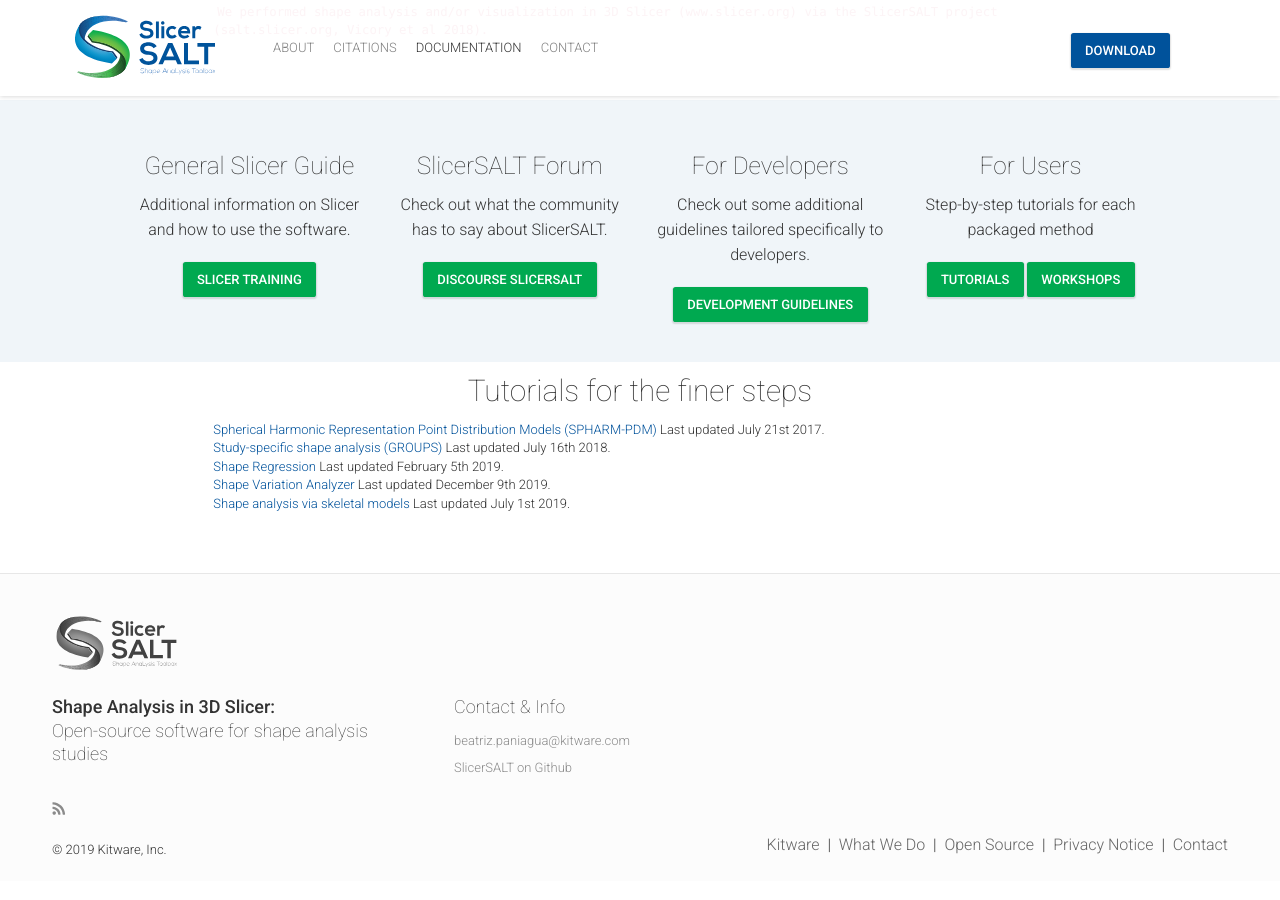
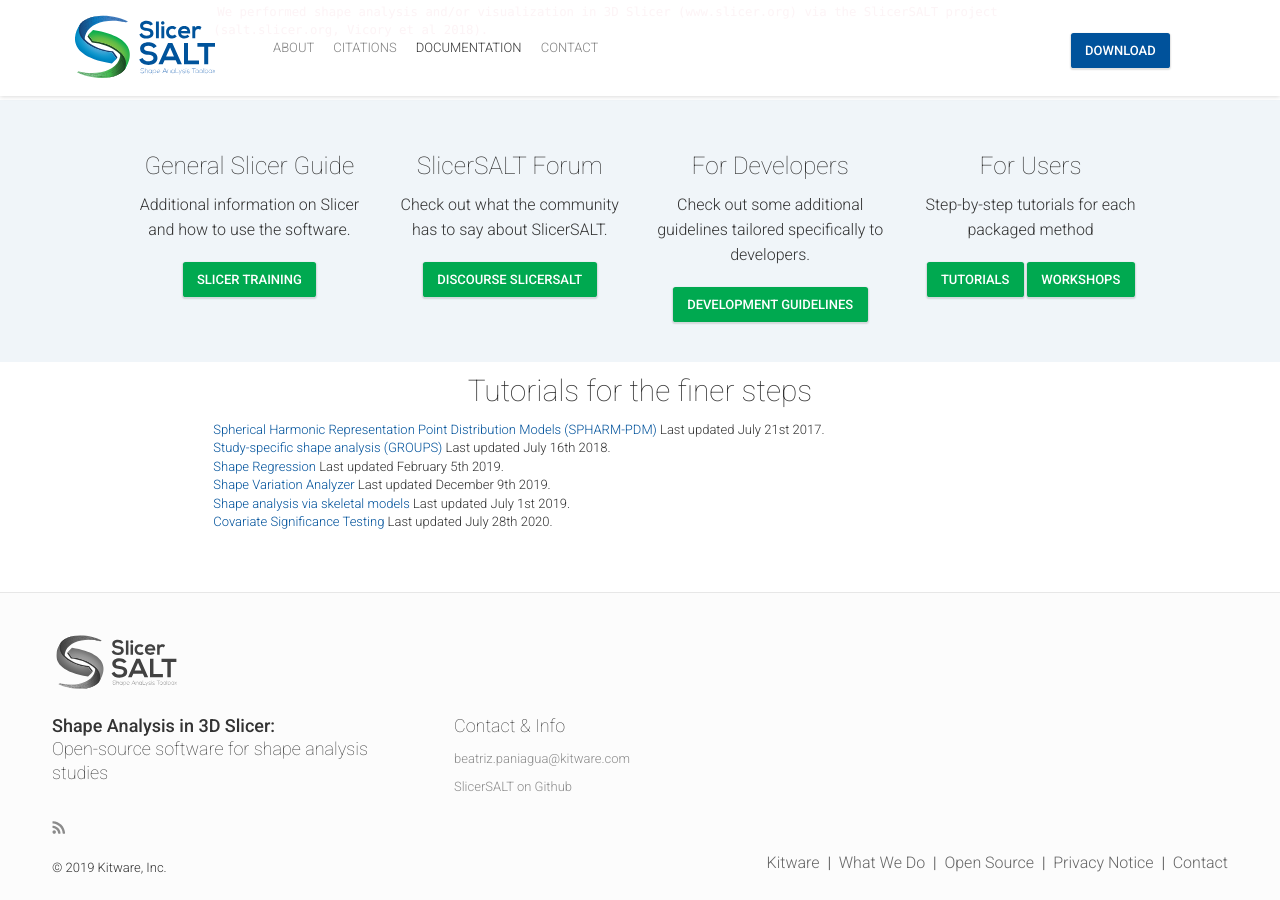
Before and after one commit to slicersalt/slicersalt.github.io, a Jekyll site: the page built from documentation.html, in a window 1280 px wide and 900 px high, scrolled down 743 px. Built offline with Jekyll 4.4.1, drawn with Linux system fonts in a browser that asks for light colours; nearby versions of some CDN libraries; comment, search, counter and statistics services are not loaded.

Commit message:
ENH: Add Covariate Significance Testing tutorial

```diff
--- a/_includes/docs-info.html
+++ b/_includes/docs-info.html
@@ -52,6 +52,8 @@
                 <br/>
                 <a href="http://bit.ly/30MiJ6v">Shape analysis via skeletal models</a> Last updated July 1st 2019.
                 <br/>
+                <a href="http://bit.ly/319KVBN">Covariate Significance Testing</a> Last updated July 28th 2020.
+                <br/>
             </div>
         </div>
     </div>
```
